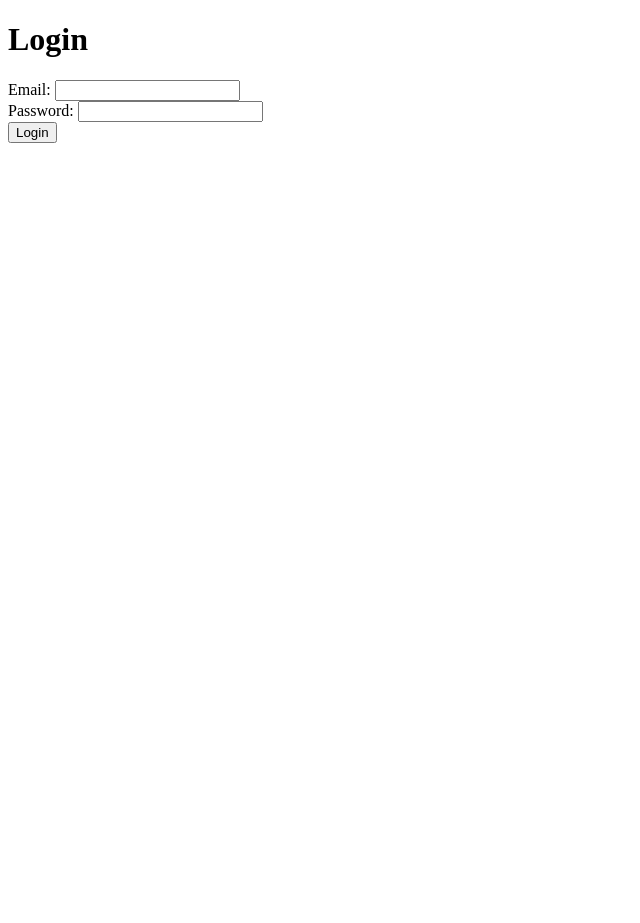
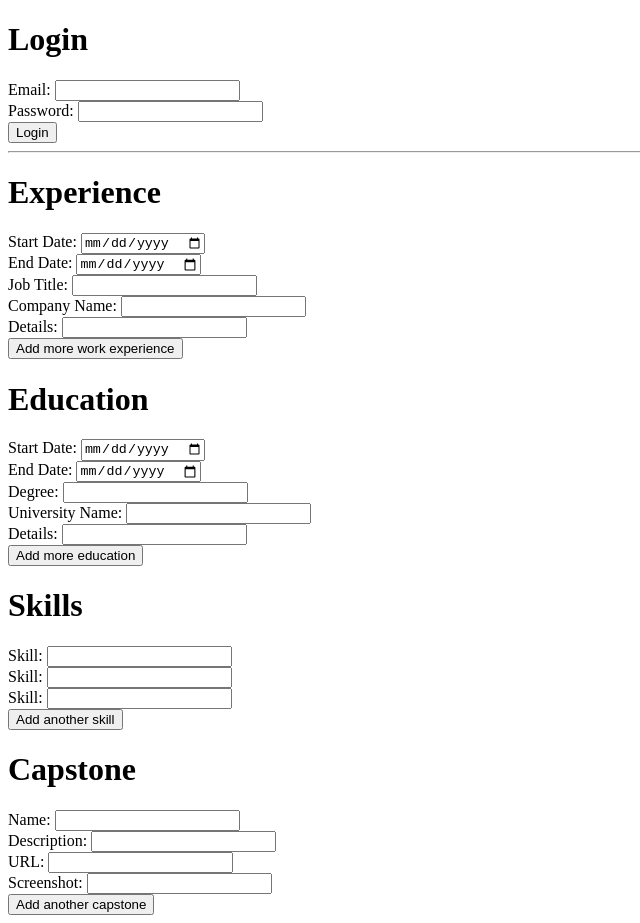
Before and after one commit to aramiskc/student-portal, a React (Vite) app: page / in a window 1280 px wide. Shown: the whole page, without its empty margins (0-640 px from the left). Before the commit the page ends 800 px from the top, so only its background shows below. Built offline with nearby package versions, Linux system fonts and the light colour scheme.

Commit message:
Add resume html form

```diff
--- a/src/App.jsx
+++ b/src/App.jsx
@@ -1,11 +1,13 @@
 // import { Dashboard } from "./Dashboard";
 import { Login } from "./Login";
+import { Resume } from "./Resume";
 
 function App() {
   return (
     <div>
       {/* <Dashboard /> */}
       <Login />
+      <Resume />
     </div>
   );
 }
--- /dev/null
+++ b/src/Resume.jsx
@@ -0,0 +1,71 @@
+import axios from "axios";
+import { useState } from "react";
+
+export function Resume() {
+  return (
+    <div id="resume">
+      <hr />
+      <form>
+        <h1>Experience</h1>
+        <div>
+          Start Date: <input name="start_date" type="date" />
+        </div>
+        <div>
+          End Date: <input name="end_date" type="date" />
+        </div>
+        <div>
+          Job Title: <input name="job_title" type="text" />
+        </div>
+        <div>
+          Company Name: <input name="company_name" type="text" />
+        </div>
+        <div>
+          Details: <input name="details" type="text" />
+        </div>
+        <button type="submit">Add more work experience</button>
+        <h1>Education</h1>
+        <div>
+          Start Date: <input name="start_date" type="date" />
+        </div>
+        <div>
+          End Date: <input name="end_date" type="date" />
+        </div>
+        <div>
+          Degree: <input name="degree" type="text" />
+        </div>
+        <div>
+          University Name: <input name="university_name" type="text" />
+        </div>
+        <div>
+          Details: <input name="details" type="text" />
+        </div>
+        <button type="submit">Add more education</button>
+        <h1>Skills</h1>
+        <div>
+          Skill: <input name="skill" type="text" />
+        </div>
+        <div>
+          Skill: <input name="skill" type="text" />
+        </div>
+        <div>
+          Skill: <input name="skill" type="text" />
+        </div>
+        <button type="submit">Add another skill</button>
+        <h1>Capstone</h1>
+        <div>
+          Name: <input name="capstone_name" type="text" />
+        </div>
+        <div>
+          Description: <input name="description" type="text" />
+        </div>
+        <div>
+          URL: <input name="url" type="url" />
+        </div>
+        <div>
+          Screenshot: <input name="screenshot" type="text" />
+        </div>
+        <button type="submit">Add another capstone</button>
+      </form>
+    </div>
+  );
+}
```
